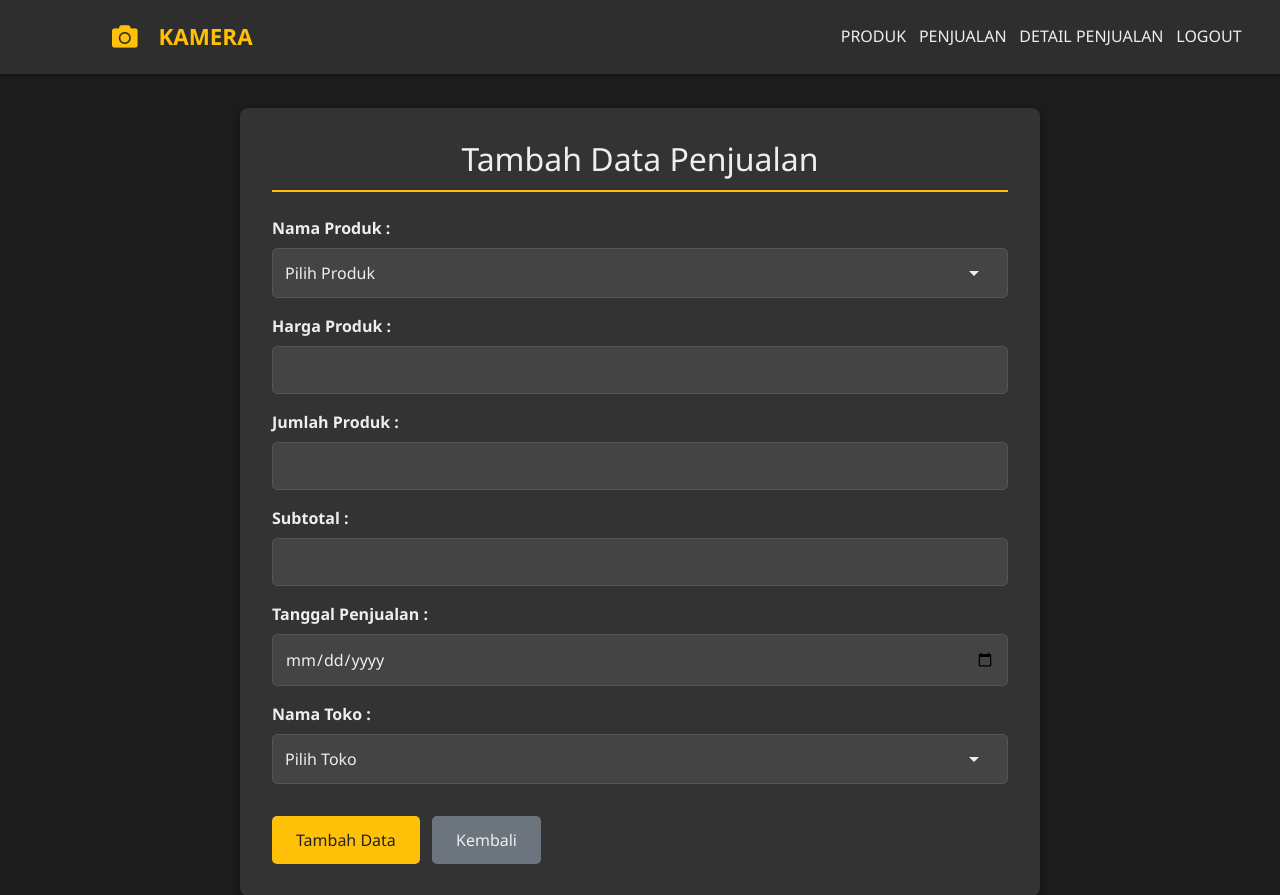
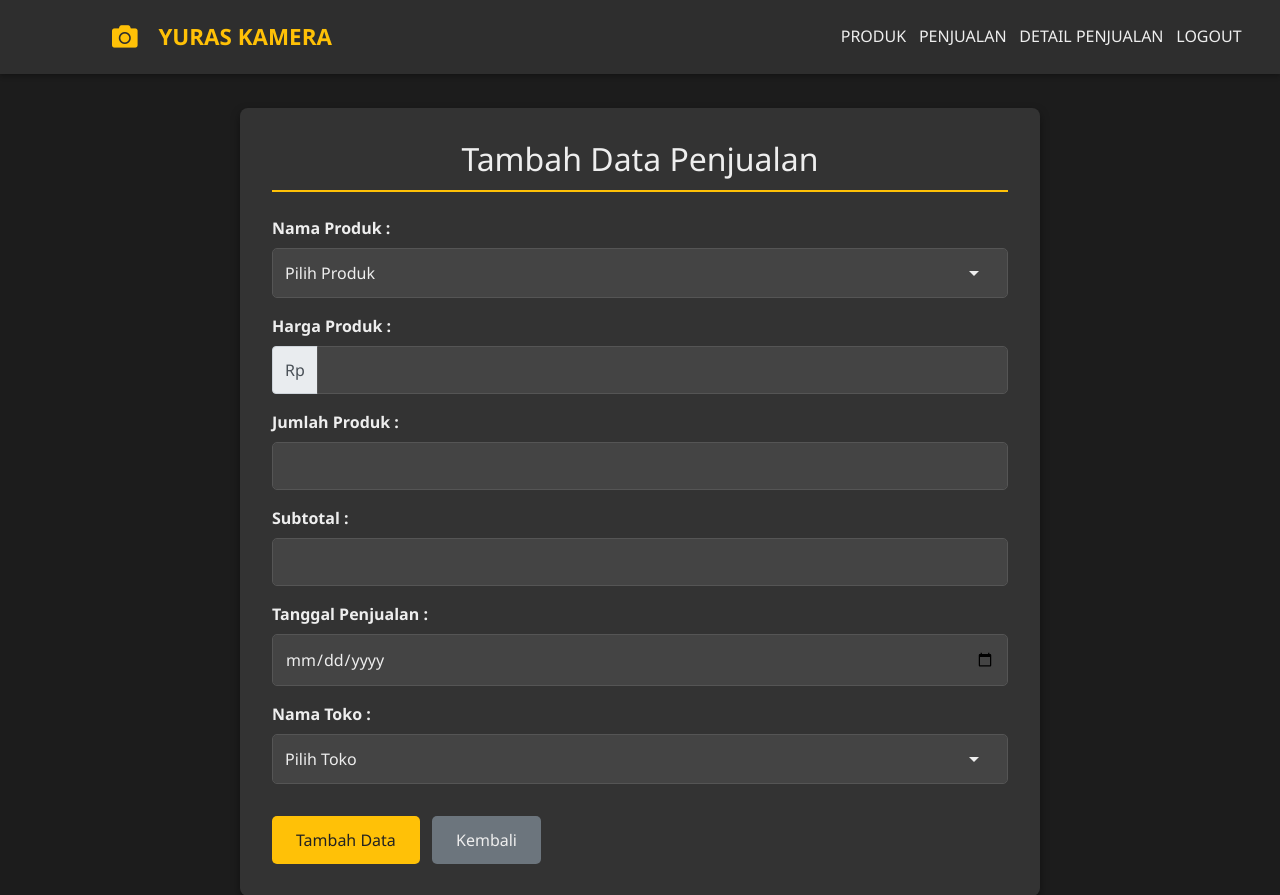
Before and after one commit to lana78uu/ujikom_inventory, a PHP site: page /data_penjualan.php in a window 1280 px wide. Shown: the top 895 px of the page. Run offline with PHP 8.4, Linux system fonts and the light colour scheme; data that the repository does not hold is empty; some libraries are stand-ins or nearby versions.

Commit message:
data_penjualan.php

```diff
--- a/data_penjualan.php
+++ b/data_penjualan.php
@@ -26,6 +26,7 @@ function formatRupiah($angka) {
     $rupiah = "Rp " . number_format($angka, 2, ',', '.');
     return $rupiah;
 }
+
 ?>
 
 <!DOCTYPE html>
@@ -185,7 +186,7 @@ function formatRupiah($angka) {
 <body>
 <header class="header">
     <a href="index.php" class="logo">
-        <i class="fas fa-camera logo-icon"></i> KAMERA
+        <i class="fas fa-camera logo-icon"></i> YURAS KAMERA
     </a>
     <nav class="nav">
         <a class="nav-link" href="tampil_produk.php">PRODUK</a>
@@ -209,10 +210,15 @@ function formatRupiah($angka) {
                 <?php endwhile; ?>
             </select>
         </div>
-        <div class="form-group">
-            <label for="Harga">Harga Produk :</label>
-<input type="text" id="Harga" name="Harga" class="form-control" value="<?= $barang ? formatRupiah($barang['Harga']) : '' ?>" required readonly>        </div>
-
+<div class="form-group">
+    <label for="Harga">Harga Produk :</label>
+        <div class="input-group">
+        <div class="input-group-prepend">
+            <span class="input-group-text">Rp</span>
+</div>
+     <input type="text" id="Harga" name="Harga" class="form-control" value="<?= $barang ? formatRupiah($barang['Harga']) : '' ?>" required readonly>
+    </div>
+    </div>
         <div class="form-group">
             <label for="Stok">Jumlah Produk :</label>
             <input type="number" id="Stok" name="Stok" class="form-control" oninput="validasiStok()">
```
